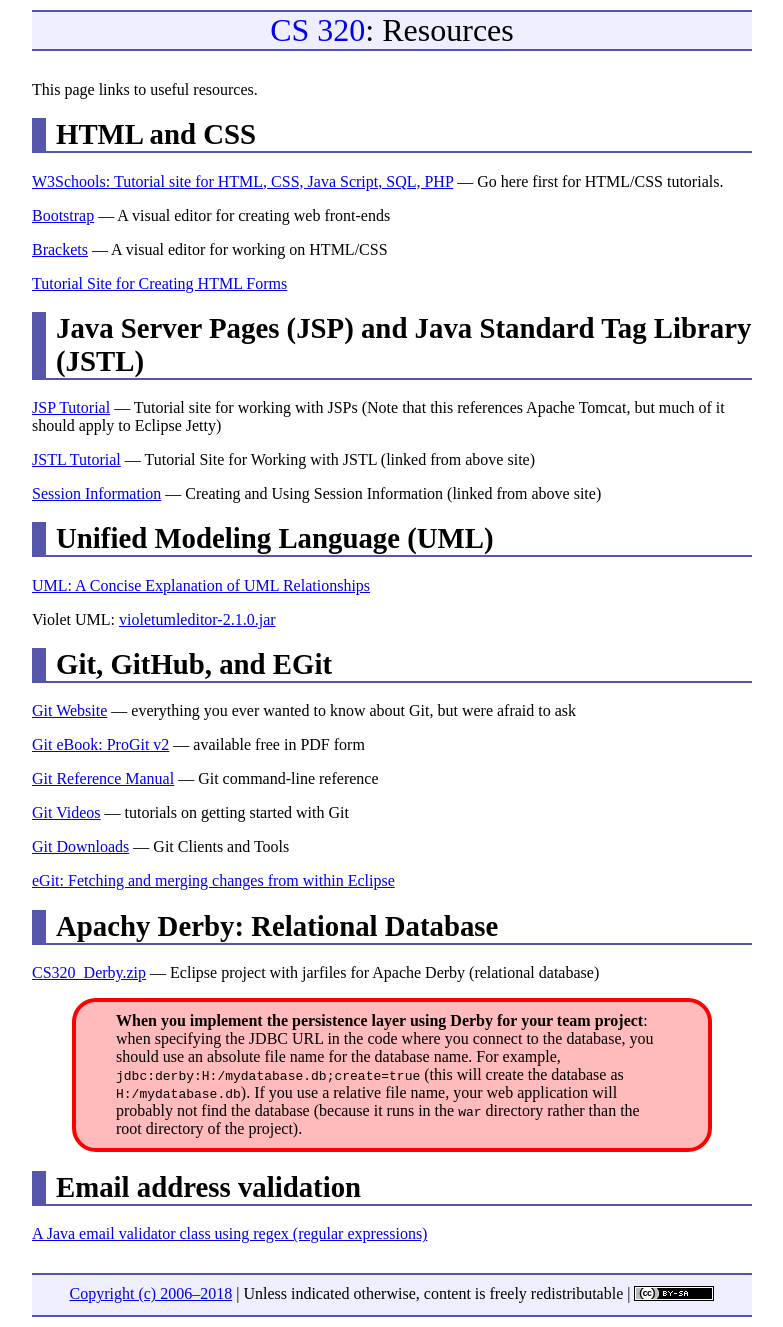
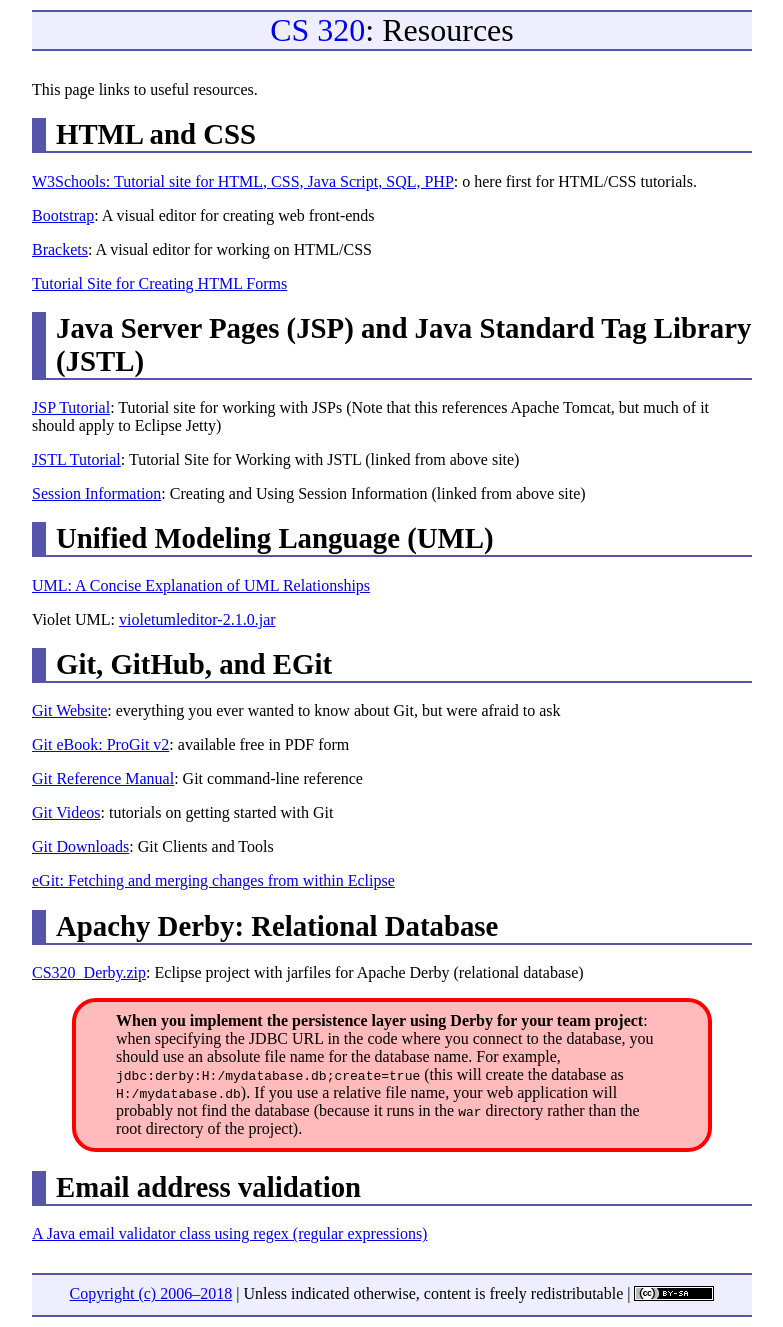
Before and after one commit to ycpcs/cs320-spring2018, a Jekyll site: the page built from resources/index.md, in a window 1280 px wide. Shown: the whole page, without its empty margins (248-1031 px from the left). Built offline with Jekyll 4.4.1, drawn with Linux system fonts in a browser that asks for light colours.

```diff
--- a/resources/index.md
+++ b/resources/index.md
@@ -8,22 +8,22 @@ This page links to useful resources.
 HTML and CSS
 ============
 
-[W3Schools: Tutorial site for HTML, CSS, Java Script, SQL, PHP](http://www.w3schools.com) &mdash; Go here first for HTML/CSS tutorials.
+[W3Schools: Tutorial site for HTML, CSS, Java Script, SQL, PHP](http://www.w3schools.com): o here first for HTML/CSS tutorials.
 
-[Bootstrap](http://www.w3schools.com/bootstrap/default.asp) &mdash; A visual editor for creating web front-ends
+[Bootstrap](http://www.w3schools.com/bootstrap/default.asp): A visual editor for creating web front-ends
 
-[Brackets](http://brackets.io/) &mdash; A visual editor for working on HTML/CSS
+[Brackets](http://brackets.io/): A visual editor for working on HTML/CSS
 
 [Tutorial Site for Creating HTML Forms](http://www.htmliseasy.com/form_tutor/lesson01.html)
 
 Java Server Pages (JSP) and Java Standard Tag Library (JSTL)
 ============================================================
 
-[JSP Tutorial](http://www.tutorialspoint.com/jsp/index.htm) &mdash; Tutorial site for working with JSPs (Note that this references Apache Tomcat, but much of it should apply to Eclipse Jetty)
+[JSP Tutorial](http://www.tutorialspoint.com/jsp/index.htm): Tutorial site for working with JSPs (Note that this references Apache Tomcat, but much of it should apply to Eclipse Jetty)
 
-[JSTL Tutorial](http://www.tutorialspoint.com/jsp/jsp_standard_tag_library.htm) &mdash; Tutorial Site for Working with JSTL (linked from above site)
+[JSTL Tutorial](http://www.tutorialspoint.com/jsp/jsp_standard_tag_library.htm): Tutorial Site for Working with JSTL (linked from above site)
 
-[Session Information](http://www.tutorialspoint.com/jsp/jsp_session_tracking.htm) &mdash; Creating and Using Session Information (linked from above site)
+[Session Information](http://www.tutorialspoint.com/jsp/jsp_session_tracking.htm): Creating and Using Session Information (linked from above site)
 
 Unified Modeling Language (UML)
 ===============================
@@ -35,22 +35,22 @@ Violet UML: [violetumleditor-2.1.0.jar](violetumleditor-2.1.0.jar)
 Git, GitHub, and EGit
 =====================
 
-[Git Website](https://git-scm.com) &mdash; everything you ever wanted to know about Git, but were afraid to ask
+[Git Website](https://git-scm.com): everything you ever wanted to know about Git, but were afraid to ask
 
-[Git eBook: ProGit v2](https://git-scm.com/book/en/v2) &mdash; available free in PDF form
+[Git eBook: ProGit v2](https://git-scm.com/book/en/v2): available free in PDF form
 
-[Git Reference Manual](https://git-scm.com/docs) &mdash; Git command-line reference
+[Git Reference Manual](https://git-scm.com/docs): Git command-line reference
 
-[Git Videos](https://git-scm.com/videos) &mdash; tutorials on getting started with Git
+[Git Videos](https://git-scm.com/videos): tutorials on getting started with Git
 
-[Git Downloads](https://git-scm.com/downloads) &mdash; Git Clients and Tools
+[Git Downloads](https://git-scm.com/downloads): Git Clients and Tools
 
 [eGit: Fetching and merging changes from within Eclipse](fetchMerge.html)
 
 Apachy Derby: Relational Database
 =================================
 
-[CS320\_Derby.zip](CS320_Derby.zip) &mdash; Eclipse project with jarfiles for Apache Derby (relational database)
+[CS320\_Derby.zip](CS320_Derby.zip): Eclipse project with jarfiles for Apache Derby (relational database)
 
 > <div class="callout"><b>When you implement the persistence layer using Derby for your team project</b>: when specifying the JDBC URL in the code where you connect to the database, you should use an absolute file name for the database name. For example, <code>jdbc:derby:H:/mydatabase.db;create=true</code> (this will create the database as <code>H:/mydatabase.db</code>).  If you use a relative file name, your web application will probably not find the database (because it runs in the <code>war</code> directory rather than the root directory of the project).</div>
 
@@ -64,7 +64,7 @@ Email address validation
 CS320 Library Example Project
 =============================
 
-[CS320\_Library\_Example\_2018.zip](CS320_Library_Example_2018.zip) &mdash; Eclipse project that ties the [Web Applications Lab](../labs/lab02.html) together with the [ORM Lab](../labs/lab06.html).  This application places a web front-end on the SQL transactions from Lab06, as well as provides examples for creating a Derby database from CSV files, how to use session information after login, and how to use JSTL to display a list of complex objects in a JSP.  It has been updated to incorporate a many-to-many relationship between **Books** and **Authors**, using a junction table (**booksAuthors**) that cross-references **book_id**'s with **author_id**'s.  It also contains some example JUnit Tests for testing the Derby database queries.
+[CS320\_Library\_Example\_2018.zip](CS320_Library_Example_2018.zip): Eclipse project that ties the [Web Applications Lab](../labs/lab02.html) together with the [ORM Lab](../labs/lab06.html).  This application places a web front-end on the SQL transactions from Lab06, as well as provides examples for creating a Derby database from CSV files, how to use session information after login, and how to use JSTL to display a list of complex objects in a JSP.  It has been updated to incorporate a many-to-many relationship between **Books** and **Authors**, using a junction table (**booksAuthors**) that cross-references **book_id**'s with **author_id**'s.  It also contains some example JUnit Tests for testing the Derby database queries.
 
 > <div class="callout"><b>NOTE: You are free to incorporate any of this code into your project(s) - as long as you cite the source.</b></div>
 
```
